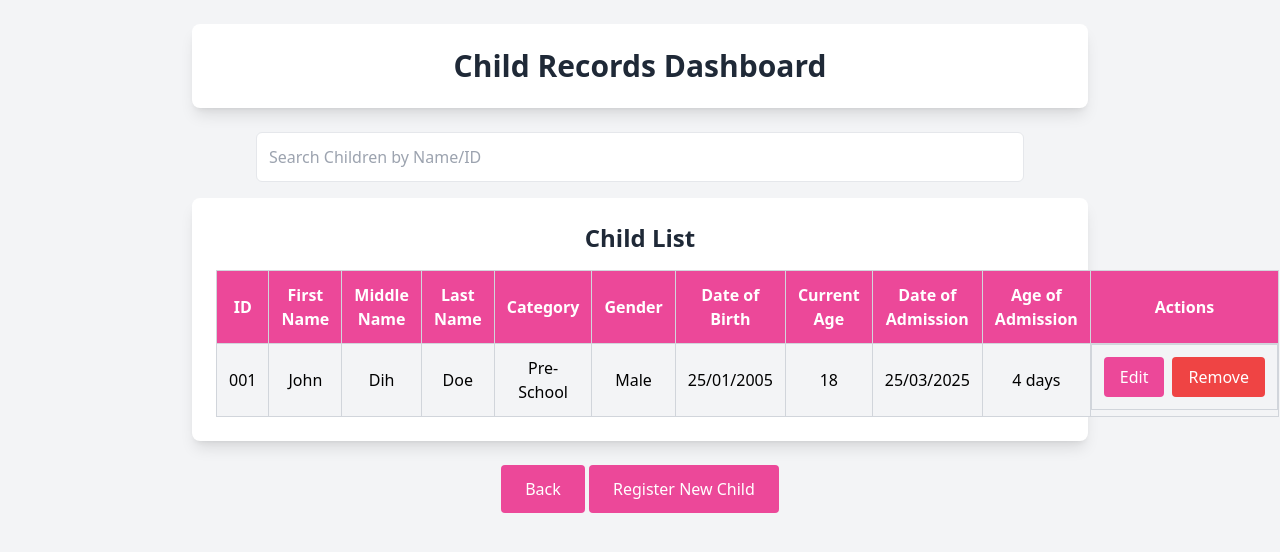
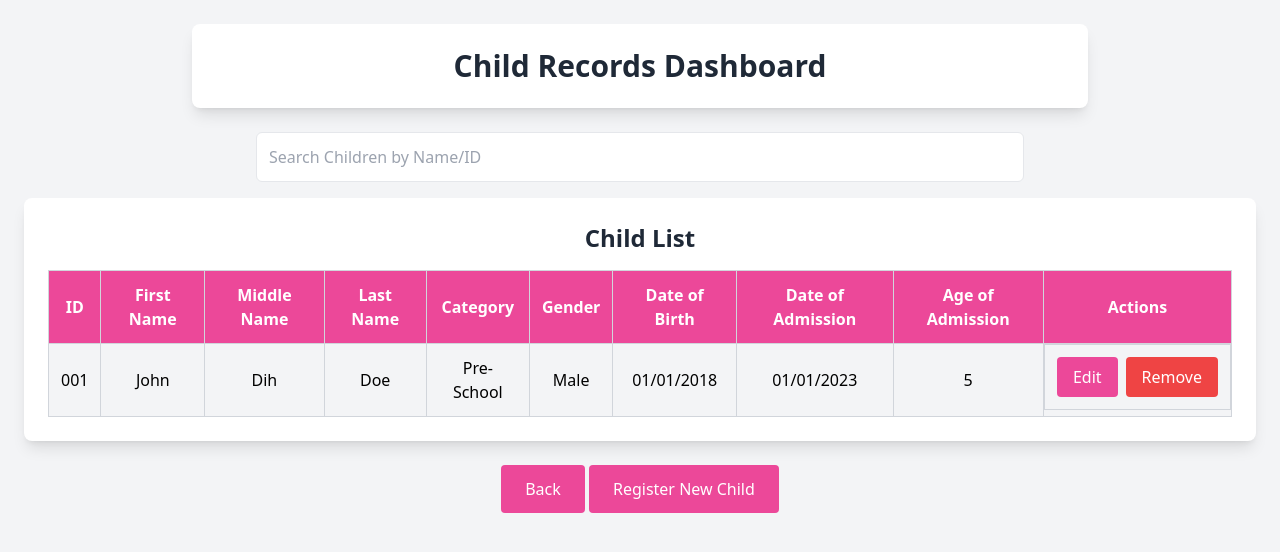
Before and after one commit to jshcnd/Gentle-Hands-Py, a Django app: page /accounts/childrecord/ in a window 1280 px wide. Shown: the top 552 px of the page. Run offline with Django 5.2, Linux system fonts and the light colour scheme; some libraries are stand-ins or nearby versions.

```diff
--- a/myproject/accounts/templates/childrecord.html
+++ b/myproject/accounts/templates/childrecord.html
@@ -16,7 +16,7 @@
             class="w-full border p-3 rounded-md focus:ring-2 focus:ring-pink-400">
     </div>
 
-    <div class="w-full max-w-4xl bg-white shadow-lg rounded-lg p-6">
+    <div class="w-full bg-white shadow-lg rounded-lg p-6">
         <h3 class="text-2xl font-bold mb-4 text-center text-gray-800">Child List</h3>
 
         <table class="w-full border-collapse border border-gray-300">
@@ -29,7 +29,6 @@
                     <th class="p-3 border border-gray-300">Category</th>
                     <th class="p-3 border border-gray-300">Gender</th>
                     <th class="p-3 border border-gray-300">Date of Birth</th>
-                    <th class="p-3 border border-gray-300">Current Age</th>
                     <th class="p-3 border border-gray-300">Date of Admission</th>
                     <th class="p-3 border border-gray-300">Age of Admission</th>
                     <th class="p-3 border border-gray-300">Actions</th>
@@ -43,10 +42,9 @@
                     <td class="p-3 border border-gray-300">Doe</td>
                     <td class="p-3 border border-gray-300">Pre-School</td>
                     <td class="p-3 border border-gray-300">Male</td>
-                    <td class="p-3 border border-gray-300">25/01/2005</td>
-                    <td class="p-3 border border-gray-300">18</td>
-                    <td class="p-3 border border-gray-300">25/03/2025</td>
-                    <td class="p-3 border border-gray-300">4 days</td>
+                    <td class="p-3 border border-gray-300">01/01/2018</td>
+                    <td class="p-3 border border-gray-300">01/01/2023</td>
+                    <td class="p-3 border border-gray-300">5</td>
                     <td class="p-3 border border-gray-300 flex justify-center gap-2">
                         <button class="bg-pink-500 text-white px-4 py-2 rounded hover:bg-pink-600 edit-btn">Edit</button>
                         <button class="bg-red-500 text-white px-4 py-2 rounded hover:bg-red-600 remove-btn">Remove</button>
--- a/myproject/myproject/settings.py
+++ b/myproject/myproject/settings.py
@@ -120,7 +120,8 @@ USE_TZ = True
 # Static files (CSS, JavaScript, Images)
 # https://docs.djangoproject.com/en/5.0/howto/static-files/
 
-STATIC_URL = 'static/'
+STATIC_URL = '/static/'
+STATICFILES_DIRS = [BASE_DIR / "static"]
 
 # Default primary key field type
 # https://docs.djangoproject.com/en/5.0/ref/settings/#default-auto-field
```
Also changed, not shown: myproject/accounts/templates/dashboard.html (+29 -0 lines).
